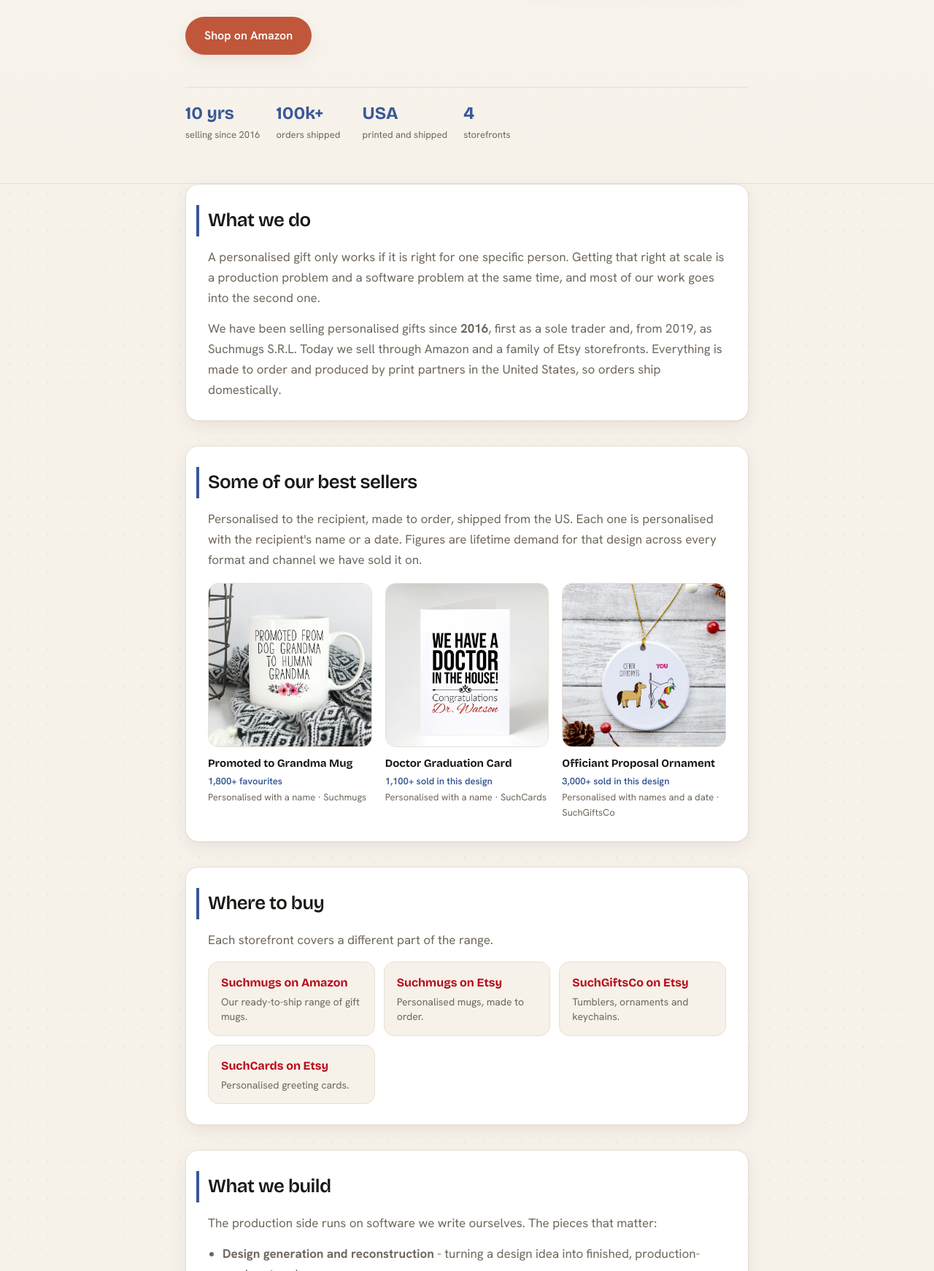
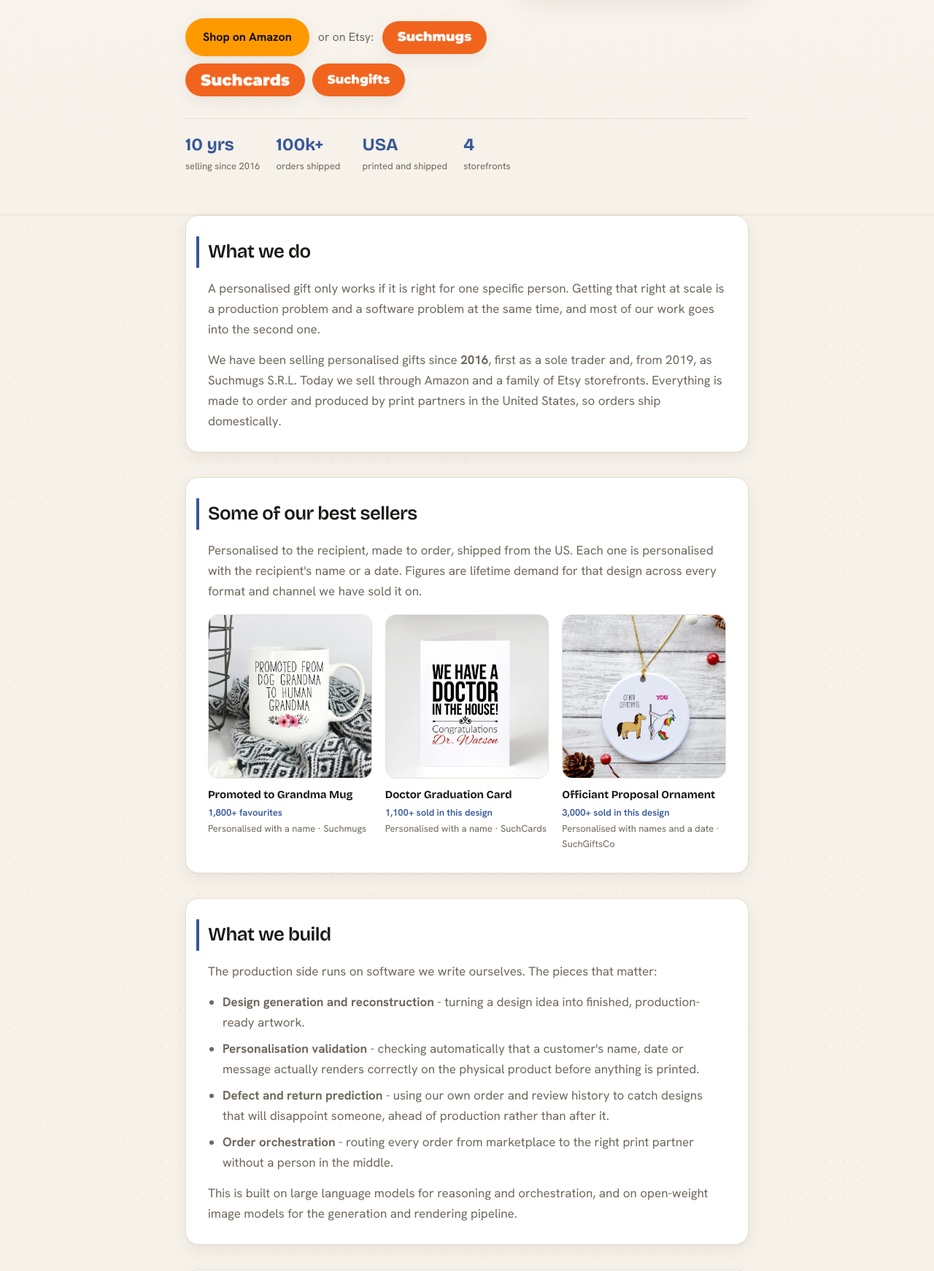
Before and after one commit to ghimus/suchmugs-site, a plain HTML site: page index.html in a window 1280 px wide. Shown: the part 554-2296 px from the top of the page at 73% size. Drawn offline with nearby package versions, Linux system fonts and the light colour scheme.

Commit message:
hero: brand-coloured shop buttons; drop the Where to buy section
Amazon #FF9900 with dark text (their own pairing; white on it fails contrast),
Etsy #F1641E with knockout wordmarks. Where-to-buy removed - the buttons replace it.

```diff
--- a/index.html
+++ b/index.html
@@ -47,6 +47,14 @@
 li{margin-bottom:8px}
 a{color:var(--clay);text-decoration:none;border-bottom:1px solid rgba(192,87,58,.35)}
 a:hover{border-bottom-color:var(--clay)}
+.buys{display:flex;flex-wrap:wrap;align-items:center;gap:10px;margin-top:28px}
+.orline{color:var(--muted);font-size:16px;margin:0 2px}
+.btn-amz{display:inline-flex;align-items:center;background:#FF9900;color:#0F1111;border:0;border-radius:999px;padding:13px 24px;font-weight:700;font-size:16px;box-shadow:var(--shadow);white-space:nowrap}
+.btn-amz:hover{background:#e88b00;border:0}
+.btn-etsy{display:inline-flex;align-items:center;justify-content:center;background:#F1641E;border:0;border-radius:999px;padding:13px 20px;box-shadow:var(--shadow)}
+.btn-etsy:hover{background:#d5551440;background:#d55514;border:0}
+.btn-etsy img{height:19px;width:auto;display:block}
+@media (max-width:560px){.buys{gap:8px}.orline{width:100%;margin:4px 0 0}}
 .cta{display:inline-block;background:var(--clay);color:#fff;border:0;border-radius:999px;padding:13px 26px;font-weight:600;font-size:16px;box-shadow:var(--shadow)}
 .cta:hover{background:#a8492f;border:0}
 .wordmark{font-family:'Bricolage Grotesque',serif;font-weight:800;font-size:34px;letter-spacing:-.03em;color:var(--brand);margin-bottom:16px}
@@ -79,7 +87,13 @@
       <div class="eyebrow">Personalised gifts &middot; made to order &middot; shipped in the USA</div>
       <h1>The gift that <span class="accent">proves you know them</span>.</h1>
       <p class="lede">Mugs, cards, tumblers and ornaments, personalised to one specific person. Designed and produced by Suchmugs S.R.L. - selling since 2016.</p>
-      <p style="margin-top:26px"><a class="cta" href="https://www.amazon.com/stores/page/0EBC8070-C0F1-4E0B-8C9D-0F361DD76C93?maas=maas_adg_49488A83F84394D0D46AF9D0AD7DDD33_afap_abs&amp;ref_=aa_maas&amp;tag=maas">Shop on Amazon</a></p>
+      <div class="buys">
+        <a class="btn-amz" href="https://www.amazon.com/stores/page/0EBC8070-C0F1-4E0B-8C9D-0F361DD76C93?maas=maas_adg_49488A83F84394D0D46AF9D0AD7DDD33_afap_abs&amp;ref_=aa_maas&amp;tag=maas">Shop on Amazon</a>
+        <span class="orline">or on Etsy:</span>
+        <a class="btn-etsy" href="https://suchmugs.etsy.com"><img src="img/btn-suchmugs.png" alt="Suchmugs on Etsy"></a>
+        <a class="btn-etsy" href="https://suchcards.etsy.com"><img src="img/btn-suchcards.png" alt="Suchcards on Etsy"></a>
+        <a class="btn-etsy" href="https://suchgiftsco.etsy.com"><img src="img/btn-suchgifts.png" alt="Suchgifts on Etsy"></a>
+      </div>
     </div>
     <a class="heroart" href="https://suchmugs.etsy.com/listing/586899319">
       <img src="img/hero-handful.jpg" alt="Funny mug reading I know I am a handful but that is why you got two hands">
@@ -120,22 +134,6 @@
     </div>
   </section>
 
-  <section>
-    <div class="card">
-      <h2>Where to buy</h2>
-      <p class="muted">Each storefront covers a different part of the range.</p>
-      <div class="shops">
-        <a class="shop" href="https://www.amazon.com/stores/page/0EBC8070-C0F1-4E0B-8C9D-0F361DD76C93?maas=maas_adg_49488A83F84394D0D46AF9D0AD7DDD33_afap_abs&amp;ref_=aa_maas&amp;tag=maas">
-          <b>Suchmugs on Amazon</b><span>Our ready-to-ship range of gift mugs.</span></a>
-        <a class="shop" href="https://suchmugs.etsy.com">
-          <b>Suchmugs on Etsy</b><span>Personalised mugs, made to order.</span></a>
-        <a class="shop" href="https://suchgiftsco.etsy.com">
-          <b>SuchGiftsCo on Etsy</b><span>Tumblers, ornaments and keychains.</span></a>
-        <a class="shop" href="https://suchcards.etsy.com">
-          <b>SuchCards on Etsy</b><span>Personalised greeting cards.</span></a>
-      </div>
-    </div>
-  </section>
 
   <section>
     <div class="card">
```
Also changed, not shown: img/btn-suchcards.png (added), img/btn-suchgifts.png (added), img/btn-suchmugs.png (added).
